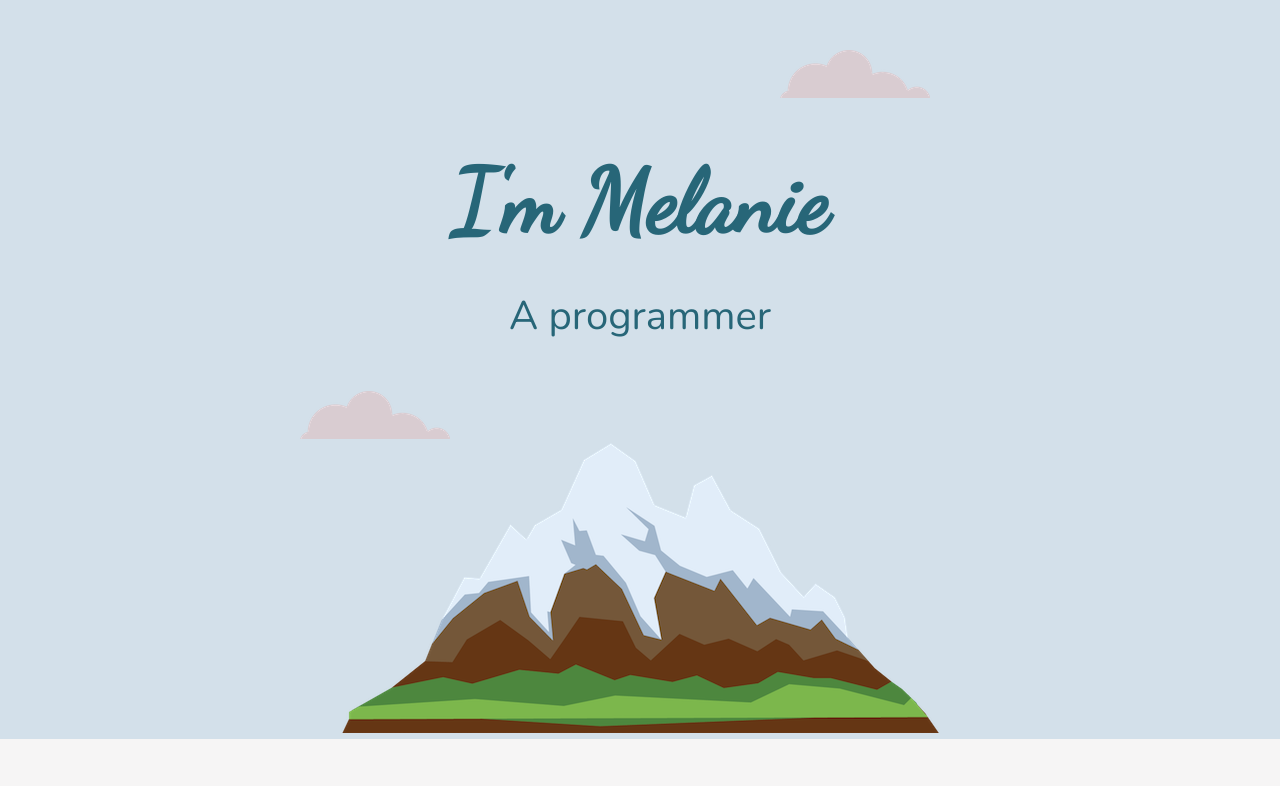
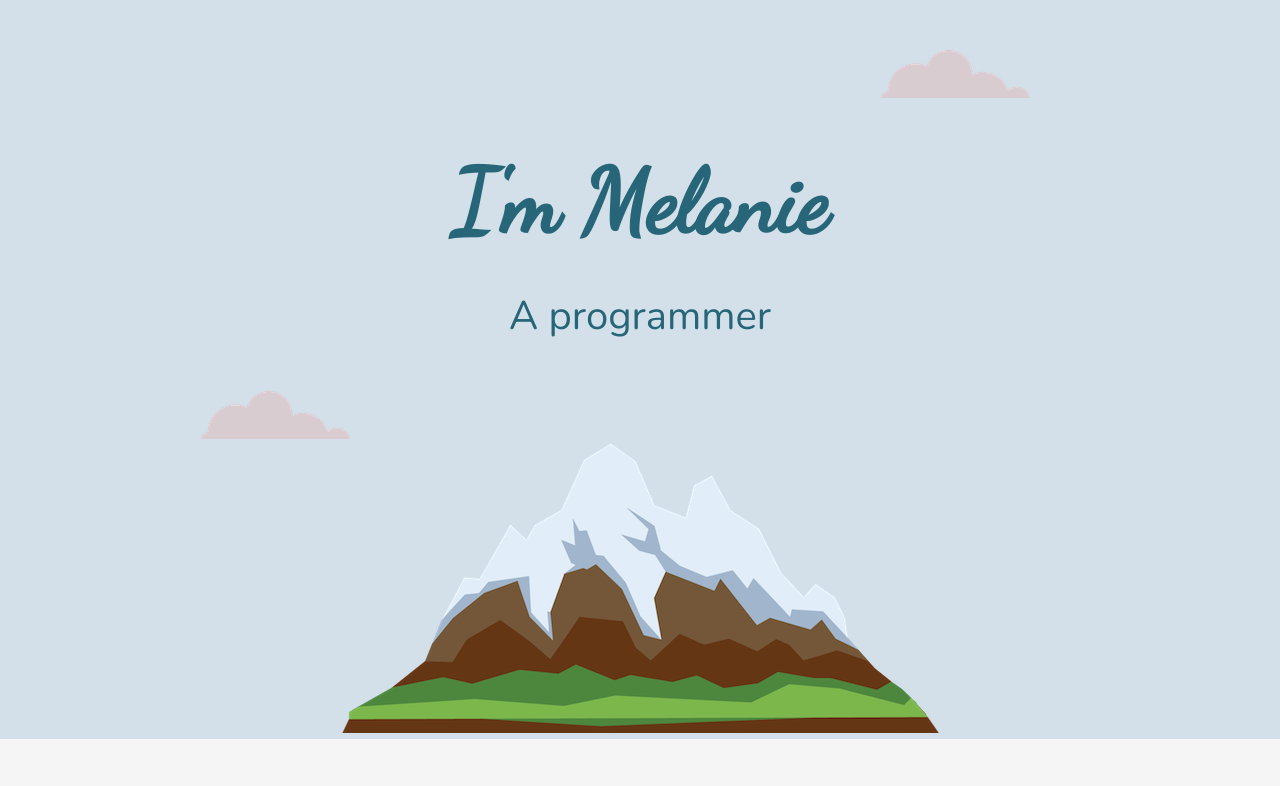
Before and after one commit to MSchipper91/firstcss, a plain HTML site: page index.html in a window 1280 px wide. Shown: the top 786 px of the page. Drawn offline with nearby package versions, Linux system fonts and the light colour scheme.

Commit message:
Update style.css

```diff
--- a/style.css
+++ b/style.css
@@ -50,13 +50,13 @@ h3 {
 .bottom-cloud {
   position: absolute;
   bottom: 300px;
-  left: 300px;
+  left: 200px;
 }
 
 .top-cloud {
   position: absolute;
   top: 50px;
-  right: 350px;
+  right: 250px;
 }
 
 .profile-img {
```
